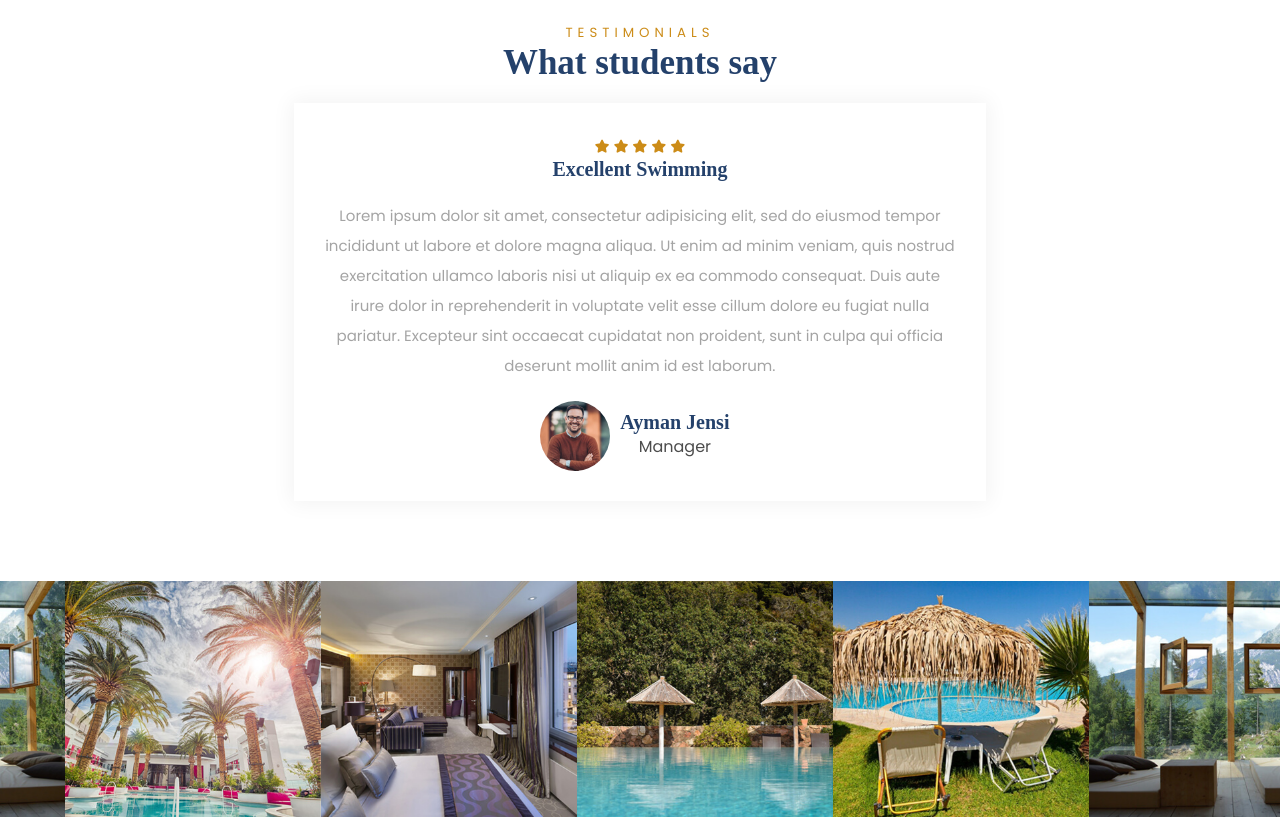
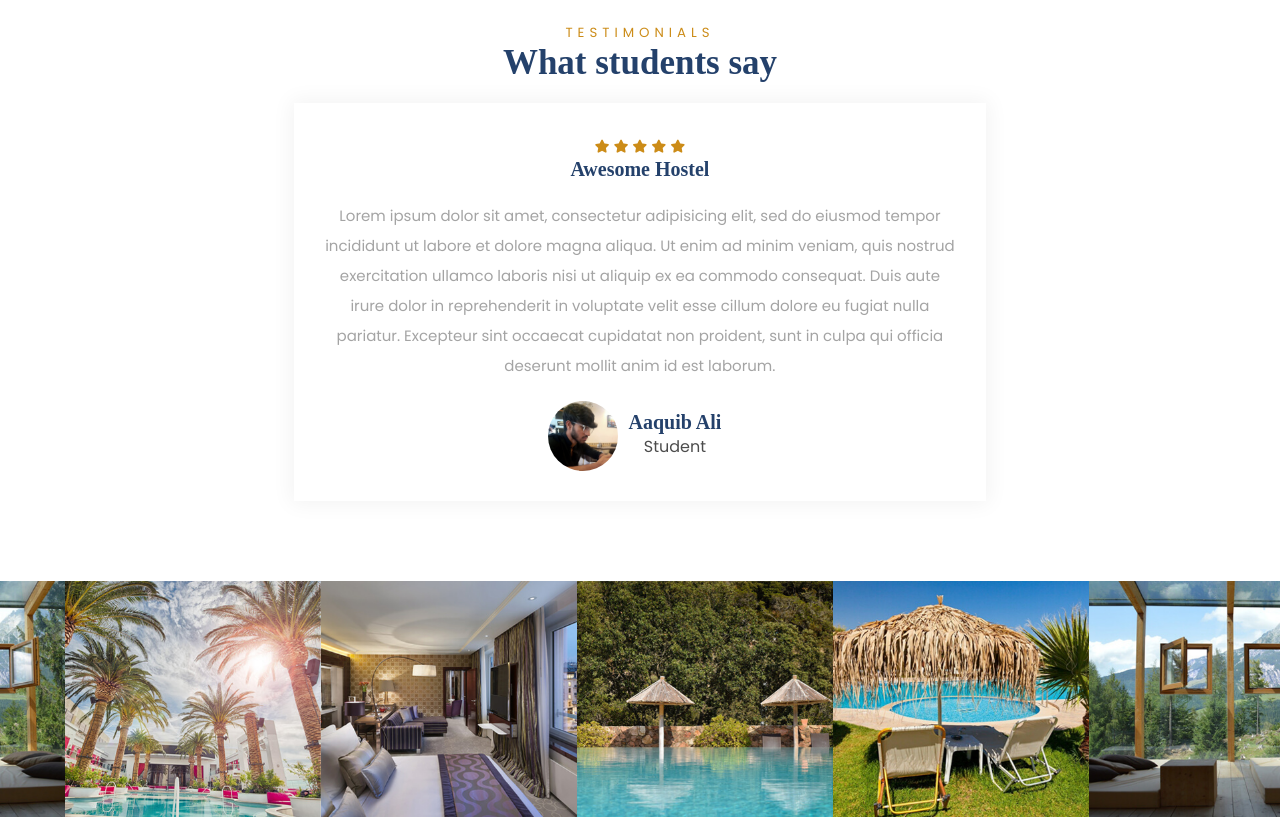
Before and after one commit to aliaaquib/Spring-Boys-Hostel, a plain HTML site: page index.html in a window 1280 px wide. Shown: the part 6155-6980 px from the top of the page. Drawn offline with nearby package versions, Linux system fonts and the light colour scheme.

Commit message:
upd testimonilas and images

```diff
--- a/index.html
+++ b/index.html
@@ -411,16 +411,16 @@
             <i class="fas fa-star"></i>
             <i class="fas fa-star"></i>
           </div>
-          <h3>Excellent Swimming</h3>
+          <h3>Awesome Hostel</h3>
           <p>Lorem ipsum dolor sit amet, consectetur adipisicing elit, sed do eiusmod tempor incididunt ut labore et dolore magna aliqua. Ut enim ad minim veniam, quis nostrud exercitation ullamco laboris nisi ut aliquip ex ea commodo consequat. Duis
             aute irure dolor in reprehenderit in voluptate velit esse cillum dolore eu fugiat nulla pariatur. Excepteur sint occaecat cupidatat non proident, sunt in culpa qui officia deserunt mollit anim id est laborum.</p>
           <div class="admin flex">
             <div class="img">
-              <img src="image/c1.jpg" alt="">
+              <img src="image/testimonial-1.jpg" alt="">
             </div>
             <div class="text">
-              <h3>Ayman Jensi</h3>
-              <span>Manager</span>
+              <h3>Aaquib Ali</h3>
+              <span>Student</span>
             </div>
           </div>
         </div>
@@ -432,16 +432,16 @@
             <i class="fas fa-star"></i>
             <i class="fas fa-star"></i>
           </div>
-          <h3>Excellent Swimming</h3>
+          <h3>Best Hostel</h3>
           <p>Lorem ipsum dolor sit amet, consectetur adipisicing elit, sed do eiusmod tempor incididunt ut labore et dolore magna aliqua. Ut enim ad minim veniam, quis nostrud exercitation ullamco laboris nisi ut aliquip ex ea commodo consequat. Duis
             aute irure dolor in reprehenderit in voluptate velit esse cillum dolore eu fugiat nulla pariatur. Excepteur sint occaecat cupidatat non proident, sunt in culpa qui officia deserunt mollit anim id est laborum.</p>
           <div class="admin flex">
             <div class="img">
-              <img src="image/c2.jpg" alt="">
+              <img src="image/testimonial-2.jpg" alt="">
             </div>
             <div class="text">
-              <h3>Ayman Jensi</h3>
-              <span>Manager</span>
+              <h3>Aaquib Ali</h3>
+              <span>Student</span>
             </div>
           </div>
         </div>
@@ -453,16 +453,16 @@
             <i class="fas fa-star"></i>
             <i class="fas fa-star"></i>
           </div>
-          <h3>Excellent Swimming</h3>
+          <h3>Awesome Hostel</h3>
           <p>Lorem ipsum dolor sit amet, consectetur adipisicing elit, sed do eiusmod tempor incididunt ut labore et dolore magna aliqua. Ut enim ad minim veniam, quis nostrud exercitation ullamco laboris nisi ut aliquip ex ea commodo consequat. Duis
             aute irure dolor in reprehenderit in voluptate velit esse cillum dolore eu fugiat nulla pariatur. Excepteur sint occaecat cupidatat non proident, sunt in culpa qui officia deserunt mollit anim id est laborum.</p>
           <div class="admin flex">
             <div class="img">
-              <img src="image/c3.jpg" alt="">
+              <img src="image/testimonial-3.jpg" alt="">
             </div>
             <div class="text">
-              <h3>Ayman Jensi</h3>
-              <span>Manager</span>
+              <h3>Aaquib Ali</h3>
+              <span>Student</span>
             </div>
           </div>
         </div>
@@ -596,7 +596,7 @@
           <div class="logo">
             <img src="image/logo.png" alt="">
           </div>
-          <p>Lorem ipsum dolor sit amet, consectetur adipisicing elit, sed do eiusmod tempor incididunt ut labore et dolore magna aliqua. Ut enim ad minim veniam, quis nostrud exercitation ullamco laboris nisi ut aliquip ex ea commodo consequat. </p>
+          <p>Lorem ipsum dolor sit amet, consectetur adipisicing elit, sed do eiusmod tempor incididunt ut labore et dolore magna aliqua.</p>
           <div class="social flex">
             <i class="fab fa-instagram"></i>
             <i class="fab fa-facebook"></i>
@@ -617,7 +617,7 @@
         </div>
 
         <div class="box">
-          <h2>Servicies</h2>
+          <h2>Services</h2>
           <ul>
             <li><i class="fas fa-angle-double-right"></i>2 SEATER ROOM</li>
             <li><i class="fas fa-angle-double-right"></i>3 SEATER ROOM</li>
```
Also changed, not shown: image/c1.jpg (deleted), image/c2.jpg (deleted), image/c3.jpg (deleted), image/testimonial-1.jpg (added), image/testimonial-2.jpg (added), image/testimonial-3.jpg (added).
